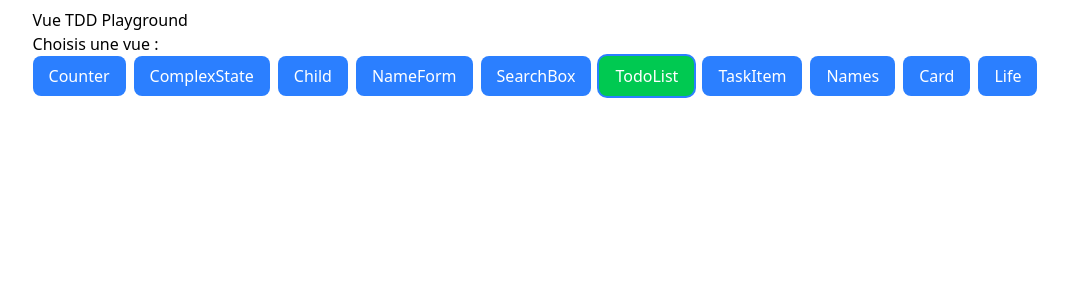
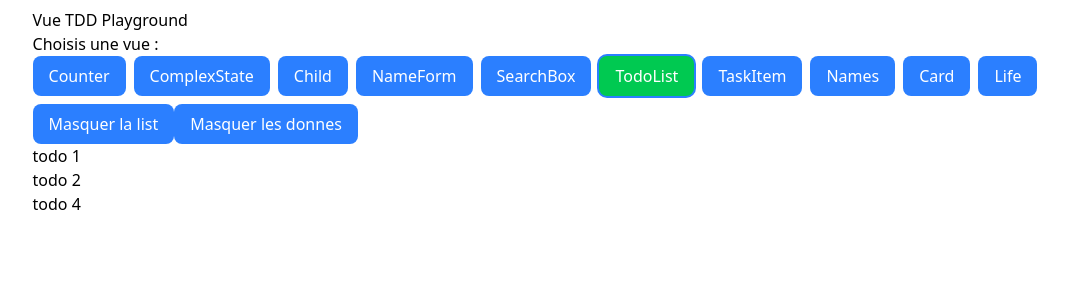
Before and after one commit to bento2/vue-tdd-training, a Vue app: page / in a window 1280 px wide. Both pictures are taken after a click on the button "TodoList". Shown: the top 300 px of the page, without its empty margins (105-1173 px from the left). Built offline with nearby package versions, Linux system fonts and the light colour scheme.

Commit message:
Ajout Todolist

```diff
--- a/src/components/TodoList.vue
+++ b/src/components/TodoList.vue
@@ -1,10 +1,32 @@
 <script setup lang="ts">
 // TODO :
 // - Créer un tableau de todos { text, done }
+import {ref} from "vue";
+
+type todo = {
+  text: string,
+  done: boolean,
+}
+const showList = ref(true);
+const showDone = ref(true);
+const props = defineProps<{ todos?: todo[] }>()
+const todos = [
+  {text: "todo 1", done: false}
+];
+todos.push({text: "todo 2", done: false})
+todos.push({text: "todo 3", done: true})
+todos.push({text: "todo 4", done: false})
 // - Afficher la liste avec v-for
 // - Ajouter un bouton Toggle pour cacher/afficher la liste (v-if ou v-show)
 </script>
 
 <template>
   <!-- TODO : liste + bouton toggle -->
+  <button type="button" id="showList" @click="showList= !showList">{{ showList ? "Masquer" : "Afficher" }} la list</button>
+  <button type="button" id="showDown" @click="showDone= !showDone">{{ showDone ? "Masquer" : "Afficher" }} les donnes</button>
+  <ul v-if="showList">
+    <template v-for="todo in todos">
+      <li v-if="!todo.done || !showDone" :key="todo.text">{{ todo.text }}</li>
+    </template>
+  </ul>
 </template>
```
Also changed, not shown: 1 other file (tests, documents, lock files or other folders).
